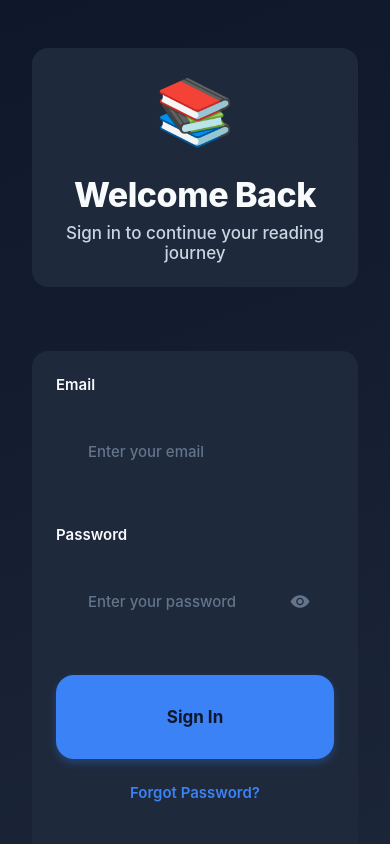
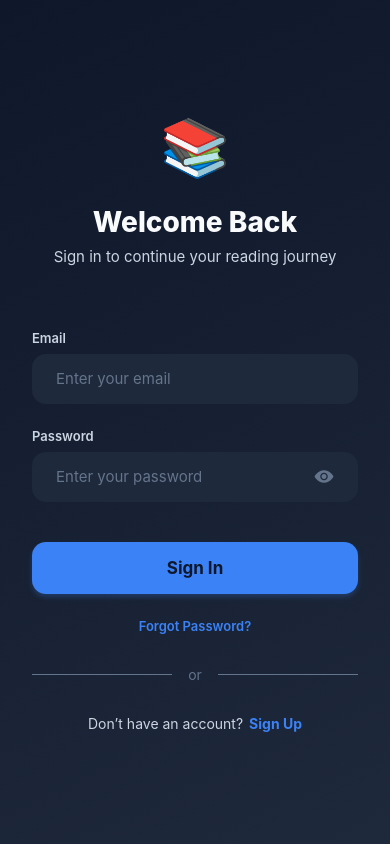
Before and after one commit to adnan-khattak/alphasquad, a React Native app: screen /Login in a window 390 px wide. Shown: the top 844 px of the page. Built offline with nearby package versions, Linux system fonts and the light colour scheme; what expo-notifications would draw is missing.

Commit message:
Feat: supabase integeration authentication added

```diff
--- a/src/screens/LoginScreen.js
+++ b/src/screens/LoginScreen.js
@@ -199,66 +199,118 @@ const LoginScreen = ({ navigation }) => {
   });
 
   return (
-    <GradientBackground colors={[colors.gradientStart, colors.gradientEnd]}>
-      <SafeAreaView style={styles.container}>
-        <StatusBar barStyle={isDark ? "light-content" : "dark-content"} backgroundColor={colors.background} />
+    <GradientBackground colors={[colors.gradientStart, colors.gradientEnd]} style={{ flex: 1 }}>
+      <SafeAreaView style={{ flex: 1 }}>
+        <StatusBar
+          barStyle={isDark ? 'light-content' : 'dark-content'}
+          backgroundColor={colors.background}
+        />
 
         <KeyboardAvoidingView
-          behavior={Platform.OS === 'ios' ? 'padding' : 'height'}
-          style={styles.container}
+          style={{ flex: 1 }}
+          behavior={Platform.OS === 'ios' ? 'padding' : undefined}
+          keyboardVerticalOffset={Platform.OS === 'ios' ? 60 : 0}
         >
           <ScrollView
-            contentContainerStyle={styles.scrollView}
+            contentContainerStyle={{
+              flexGrow: 1,
+              justifyContent: 'center',
+              paddingHorizontal: SPACING.xl,
+              paddingVertical: SPACING.xxl,
+            }}
             showsVerticalScrollIndicator={false}
             keyboardShouldPersistTaps="handled"
           >
-            <View style={styles.content}>
             {/* Header */}
-              <AnimatedCard style={styles.header} delay={0}>
-                <Text style={styles.logo}>📚</Text>
-                <Text style={styles.title}>Welcome Back</Text>
-                <Text style={styles.subtitle}>
+            <View style={{ alignItems: 'center', marginBottom: SPACING.xxxl }}>
+              <Text style={{ fontSize: 56, marginBottom: SPACING.lg }}>📚</Text>
+              <Text style={{
+                fontSize: FONT_SIZES.xxxl,
+                fontWeight: '800',
+                color: colors.textPrimary,
+                marginBottom: SPACING.sm,
+              }}>
+                Welcome Back
+              </Text>
+              <Text style={{
+                fontSize: FONT_SIZES.md,
+                color: colors.textSecondary,
+                textAlign: 'center',
+              }}>
                 Sign in to continue your reading journey
               </Text>
-              </AnimatedCard>
+            </View>
 
-              {/* Login Form */}
-              <AnimatedCard style={styles.form} delay={200}>
-                <View style={styles.inputGroup}>
-                  <Text style={styles.label}>Email</Text>
-                  <View style={styles.inputContainer}>
+            {/* Email */}
+            <View style={{ marginBottom: SPACING.lg }}>
+              <Text style={{
+                fontSize: FONT_SIZES.sm,
+                fontWeight: '600',
+                color: colors.textSecondary,
+                marginBottom: SPACING.sm,
+              }}>
+                Email
+              </Text>
+              <View style={{
+                backgroundColor: colors.surface,
+                borderRadius: BORDER_RADIUS.lg,
+                paddingHorizontal: SPACING.lg,
+                flexDirection: 'row',
+                alignItems: 'center',
+              }}>
                 <TextInput
-                      style={[styles.input, errors.email && { borderColor: colors.error, borderWidth: 1 }]}
+                  style={{
+                    flex: 1,
+                    height: 50,
+                    fontSize: FONT_SIZES.md,
+                    color: colors.textPrimary,
+                  }}
                   value={email}
                   onChangeText={setEmail}
                   placeholder="Enter your email"
                   placeholderTextColor={colors.textMuted}
                   keyboardType="email-address"
                   autoCapitalize="none"
-                      autoCorrect={false}
-                      returnKeyType="next"
                 />
               </View>
-                  {errors.email && <Text style={styles.errorText}>{errors.email}</Text>}
+              {errors.email && (
+                <Text style={{ fontSize: FONT_SIZES.sm, color: colors.error, marginTop: 4 }}>
+                  {errors.email}
+                </Text>
+              )}
             </View>
 
-                <View style={styles.inputGroup}>
-                  <Text style={styles.label}>Password</Text>
-                  <View style={styles.inputContainer}>
+            {/* Password */}
+            <View style={{ marginBottom: SPACING.lg }}>
+              <Text style={{
+                fontSize: FONT_SIZES.sm,
+                fontWeight: '600',
+                color: colors.textSecondary,
+                marginBottom: SPACING.sm,
+              }}>
+                Password
+              </Text>
+              <View style={{
+                backgroundColor: colors.surface,
+                borderRadius: BORDER_RADIUS.lg,
+                paddingHorizontal: SPACING.lg,
+                flexDirection: 'row',
+                alignItems: 'center',
+              }}>
                 <TextInput
-                      style={[styles.input, errors.password && { borderColor: colors.error, borderWidth: 1 }]}
+                  style={{
+                    flex: 1,
+                    height: 50,
+                    fontSize: FONT_SIZES.md,
+                    color: colors.textPrimary,
+                  }}
                   value={password}
                   onChangeText={setPassword}
                   placeholder="Enter your password"
                   placeholderTextColor={colors.textMuted}
                   secureTextEntry={!showPassword}
-                      returnKeyType="done"
-                      onSubmitEditing={handleLogin}
                 />
-                    <TouchableOpacity
-                      style={styles.passwordToggle}
-                      onPress={() => setShowPassword(!showPassword)}
-                    >
+                <TouchableOpacity onPress={() => setShowPassword(!showPassword)}>
                   <Ionicons
                     name={showPassword ? 'eye-off' : 'eye'}
                     size={20}
@@ -266,51 +318,68 @@ const LoginScreen = ({ navigation }) => {
                   />
                 </TouchableOpacity>
               </View>
-                  {errors.password && <Text style={styles.errorText}>{errors.password}</Text>}
+              {errors.password && (
+                <Text style={{ fontSize: FONT_SIZES.sm, color: colors.error, marginTop: 4 }}>
+                  {errors.password}
+                </Text>
+              )}
             </View>
 
+            {/* Sign In Button */}
             <TouchableOpacity
-                  style={[styles.loginButton, loading && styles.disabledButton]}
+              style={{
+                backgroundColor: colors.accent,
+                borderRadius: BORDER_RADIUS.lg,
+                height: 52,
+                alignItems: 'center',
+                justifyContent: 'center',
+                marginTop: SPACING.md,
+                marginBottom: SPACING.lg,
+                shadowColor: colors.accent,
+                shadowOffset: { width: 0, height: 3 },
+                shadowOpacity: 0.25,
+                shadowRadius: 5,
+                elevation: 4,
+              }}
               onPress={handleLogin}
               disabled={loading}
             >
-                  <Text style={styles.loginButtonText}>
+              <Text style={{
+                fontSize: FONT_SIZES.lg,
+                fontWeight: '700',
+                color: colors.background,
+              }}>
                 {loading ? 'Signing In...' : 'Sign In'}
               </Text>
             </TouchableOpacity>
 
-                <TouchableOpacity
-                  style={styles.forgotPasswordButton}
-                  onPress={handleForgotPassword}
-                >
-                  <Text style={styles.forgotPasswordText}>Forgot Password?</Text>
+            {/* Forgot password */}
+            <TouchableOpacity onPress={handleForgotPassword} style={{ alignSelf: 'center', marginBottom: SPACING.xl }}>
+              <Text style={{ fontSize: FONT_SIZES.sm, color: colors.accent, fontWeight: '600' }}>
+                Forgot Password?
+              </Text>
             </TouchableOpacity>
-              </AnimatedCard>
 
-              {/* Sign Up Prompt */}
-              <AnimatedCard style={{ alignItems: 'center' }} delay={400}>
-                <View style={styles.divider}>
-                  <View style={styles.dividerLine} />
-                  <Text style={styles.dividerText}>or</Text>
-                  <View style={styles.dividerLine} />
+            {/* Divider */}
+            <View style={{ flexDirection: 'row', alignItems: 'center', marginBottom: SPACING.xl }}>
+              <View style={{ flex: 1, height: 1, backgroundColor: colors.textMuted }} />
+              <Text style={{ marginHorizontal: SPACING.md, color: colors.textMuted }}>or</Text>
+              <View style={{ flex: 1, height: 1, backgroundColor: colors.textMuted }} />
             </View>
 
-                <View style={styles.signupPrompt}>
-                  <Text style={styles.signupPromptText}>Don't have an account?</Text>
-                  <TouchableOpacity
-                    style={styles.signupButton}
-                    onPress={() => navigation.navigate('SignUp')}
-                  >
-                    <Text style={styles.signupButtonText}>Sign Up</Text>
+            {/* Sign Up */}
+            <View style={{ flexDirection: 'row', justifyContent: 'center' }}>
+              <Text style={{ color: colors.textSecondary }}>Don’t have an account?</Text>
+              <TouchableOpacity onPress={() => navigation.navigate('SignUp')}>
+                <Text style={{ marginLeft: 6, color: colors.accent, fontWeight: '700' }}>Sign Up</Text>
               </TouchableOpacity>
-                </View>
-              </AnimatedCard>
             </View>
           </ScrollView>
         </KeyboardAvoidingView>
       </SafeAreaView>
     </GradientBackground>
   );
+
 };
 
 export default LoginScreen;
--- a/src/screens/SignUpScreen.js
+++ b/src/screens/SignUpScreen.js
@@ -224,86 +224,141 @@ const SignUpScreen = ({ navigation }) => {
   });
 
   return (
-    <GradientBackground colors={[colors.gradientStart, colors.gradientEnd]}>
-      <SafeAreaView style={styles.container}>
-        <StatusBar barStyle={isDark ? "light-content" : "dark-content"} backgroundColor={colors.background} />
+    <GradientBackground colors={[colors.gradientStart, colors.gradientEnd]} style={{ flex: 1 }}>
+      <SafeAreaView style={{ flex: 1 }}>
+        <StatusBar
+          barStyle={isDark ? 'light-content' : 'dark-content'}
+          backgroundColor={colors.background}
+        />
 
         {/* Back Button */}
         <TouchableOpacity
-          style={[styles.backButton, { backgroundColor: colors.surface }]}
+          style={{
+            position: 'absolute',
+            top: SPACING.xl,
+            left: SPACING.xl,
+            zIndex: 10,
+            width: 44,
+            height: 44,
+            borderRadius: 22,
+            backgroundColor: colors.surface,
+            alignItems: 'center',
+            justifyContent: 'center',
+            shadowColor: colors.textPrimary,
+            shadowOpacity: 0.15,
+            shadowRadius: 6,
+            elevation: 4,
+          }}
           onPress={() => navigation.goBack()}
         >
-          <Ionicons name="arrow-back" size={24} color={colors.textPrimary} />
+          <Ionicons name="arrow-back" size={22} color={colors.textPrimary} />
         </TouchableOpacity>
 
         <KeyboardAvoidingView
-          behavior={Platform.OS === 'ios' ? 'padding' : 'height'}
-          style={styles.container}
+          behavior={Platform.OS === 'ios' ? 'padding' : undefined}
+          style={{ flex: 1 }}
+          keyboardVerticalOffset={Platform.OS === 'ios' ? 70 : 0}
         >
           <ScrollView
-            contentContainerStyle={styles.scrollView}
+            contentContainerStyle={{
+              flexGrow: 1,
+              justifyContent: 'center',
+              paddingHorizontal: SPACING.xl,
+              paddingVertical: SPACING.xxl,
+            }}
             showsVerticalScrollIndicator={false}
             keyboardShouldPersistTaps="handled"
           >
-            <View style={styles.content}>
             {/* Header */}
-              <AnimatedCard style={styles.header} delay={0}>
-                <Text style={styles.logo}>📚</Text>
-                <Text style={styles.title}>Create Account</Text>
-                <Text style={styles.subtitle}>
+            <View style={{ alignItems: 'center', marginBottom: SPACING.xxxl }}>
+              <Text style={{ fontSize: 56, marginBottom: SPACING.lg }}>📚</Text>
+              <Text style={{
+                fontSize: FONT_SIZES.xxxl,
+                fontWeight: '800',
+                color: colors.textPrimary,
+                marginBottom: SPACING.sm,
+              }}>
+                Create Account
+              </Text>
+              <Text style={{
+                fontSize: FONT_SIZES.md,
+                color: colors.textSecondary,
+                textAlign: 'center',
+              }}>
                 Join us and start tracking your reading progress
               </Text>
-              </AnimatedCard>
+            </View>
 
-              {/* Sign Up Form */}
-              <AnimatedCard style={styles.form} delay={200}>
-                <View style={styles.inputGroup}>
-                  <Text style={styles.label}>Full Name</Text>
+            {/* Full Name */}
+            <View style={{ marginBottom: SPACING.lg }}>
+              <Text style={{ fontSize: FONT_SIZES.sm, fontWeight: '600', color: colors.textSecondary, marginBottom: SPACING.sm }}>
+                Full Name
+              </Text>
+              <View style={{
+                backgroundColor: colors.surface,
+                borderRadius: BORDER_RADIUS.lg,
+                flexDirection: 'row',
+                alignItems: 'center',
+                paddingHorizontal: SPACING.lg,
+              }}>
                 <TextInput
-                    style={[styles.input, errors.fullName && { borderColor: colors.error, borderWidth: 1 }]}
+                  style={{ flex: 1, height: 50, fontSize: FONT_SIZES.md, color: colors.textPrimary }}
                   value={formData.fullName}
                   onChangeText={(value) => handleInputChange('fullName', value)}
                   placeholder="Enter your full name"
                   placeholderTextColor={colors.textMuted}
                   autoCapitalize="words"
-                    autoCorrect={false}
-                    returnKeyType="next"
                 />
-                  {errors.fullName && <Text style={styles.errorText}>{errors.fullName}</Text>}
+              </View>
+              {errors.fullName && <Text style={{ fontSize: FONT_SIZES.sm, color: colors.error, marginTop: 4 }}>{errors.fullName}</Text>}
             </View>
 
-                <View style={styles.inputGroup}>
-                  <Text style={styles.label}>Email</Text>
+            {/* Email */}
+            <View style={{ marginBottom: SPACING.lg }}>
+              <Text style={{ fontSize: FONT_SIZES.sm, fontWeight: '600', color: colors.textSecondary, marginBottom: SPACING.sm }}>
+                Email
+              </Text>
+              <View style={{
+                backgroundColor: colors.surface,
+                borderRadius: BORDER_RADIUS.lg,
+                flexDirection: 'row',
+                alignItems: 'center',
+                paddingHorizontal: SPACING.lg,
+              }}>
                 <TextInput
-                    style={[styles.input, errors.email && { borderColor: colors.error, borderWidth: 1 }]}
+                  style={{ flex: 1, height: 50, fontSize: FONT_SIZES.md, color: colors.textPrimary }}
                   value={formData.email}
                   onChangeText={(value) => handleInputChange('email', value)}
                   placeholder="Enter your email"
                   placeholderTextColor={colors.textMuted}
                   keyboardType="email-address"
                   autoCapitalize="none"
-                    autoCorrect={false}
-                    returnKeyType="next"
                 />
-                  {errors.email && <Text style={styles.errorText}>{errors.email}</Text>}
+              </View>
+              {errors.email && <Text style={{ fontSize: FONT_SIZES.sm, color: colors.error, marginTop: 4 }}>{errors.email}</Text>}
             </View>
 
-                <View style={styles.inputGroup}>
-                  <Text style={styles.label}>Password</Text>
-                  <View style={styles.inputContainer}>
+            {/* Password */}
+            <View style={{ marginBottom: SPACING.lg }}>
+              <Text style={{ fontSize: FONT_SIZES.sm, fontWeight: '600', color: colors.textSecondary, marginBottom: SPACING.sm }}>
+                Password
+              </Text>
+              <View style={{
+                backgroundColor: colors.surface,
+                borderRadius: BORDER_RADIUS.lg,
+                flexDirection: 'row',
+                alignItems: 'center',
+                paddingHorizontal: SPACING.lg,
+              }}>
                 <TextInput
-                      style={[styles.input, errors.password && { borderColor: colors.error, borderWidth: 1 }]}
+                  style={{ flex: 1, height: 50, fontSize: FONT_SIZES.md, color: colors.textPrimary }}
                   value={formData.password}
                   onChangeText={(value) => handleInputChange('password', value)}
                   placeholder="Create a password"
                   placeholderTextColor={colors.textMuted}
                   secureTextEntry={!showPassword}
-                      returnKeyType="next"
                 />
-                    <TouchableOpacity
-                      style={styles.passwordToggle}
-                      onPress={() => setShowPassword(!showPassword)}
-                    >
+                <TouchableOpacity onPress={() => setShowPassword(!showPassword)}>
                   <Ionicons
                     name={showPassword ? 'eye-off' : 'eye'}
                     size={20}
@@ -311,26 +366,30 @@ const SignUpScreen = ({ navigation }) => {
                   />
                 </TouchableOpacity>
               </View>
-                  {errors.password && <Text style={styles.errorText}>{errors.password}</Text>}
+              {errors.password && <Text style={{ fontSize: FONT_SIZES.sm, color: colors.error, marginTop: 4 }}>{errors.password}</Text>}
             </View>
 
-                <View style={styles.inputGroup}>
-                  <Text style={styles.label}>Confirm Password</Text>
-                  <View style={styles.inputContainer}>
+            {/* Confirm Password */}
+            <View style={{ marginBottom: SPACING.lg }}>
+              <Text style={{ fontSize: FONT_SIZES.sm, fontWeight: '600', color: colors.textSecondary, marginBottom: SPACING.sm }}>
+                Confirm Password
+              </Text>
+              <View style={{
+                backgroundColor: colors.surface,
+                borderRadius: BORDER_RADIUS.lg,
+                flexDirection: 'row',
+                alignItems: 'center',
+                paddingHorizontal: SPACING.lg,
+              }}>
                 <TextInput
-                      style={[styles.input, errors.confirmPassword && { borderColor: colors.error, borderWidth: 1 }]}
+                  style={{ flex: 1, height: 50, fontSize: FONT_SIZES.md, color: colors.textPrimary }}
                   value={formData.confirmPassword}
                   onChangeText={(value) => handleInputChange('confirmPassword', value)}
                   placeholder="Confirm your password"
                   placeholderTextColor={colors.textMuted}
                   secureTextEntry={!showConfirmPassword}
-                      returnKeyType="done"
-                      onSubmitEditing={handleSignUp}
                 />
-                    <TouchableOpacity
-                      style={styles.passwordToggle}
-                      onPress={() => setShowConfirmPassword(!showConfirmPassword)}
-                    >
+                <TouchableOpacity onPress={() => setShowConfirmPassword(!showConfirmPassword)}>
                   <Ionicons
                     name={showConfirmPassword ? 'eye-off' : 'eye'}
                     size={20}
@@ -338,44 +397,53 @@ const SignUpScreen = ({ navigation }) => {
                   />
                 </TouchableOpacity>
               </View>
-                  {errors.confirmPassword && <Text style={styles.errorText}>{errors.confirmPassword}</Text>}
+              {errors.confirmPassword && <Text style={{ fontSize: FONT_SIZES.sm, color: colors.error, marginTop: 4 }}>{errors.confirmPassword}</Text>}
             </View>
 
+            {/* Create Account Button */}
             <TouchableOpacity
-                  style={[styles.signupButton, loading && styles.disabledButton]}
+              style={{
+                backgroundColor: colors.accent,
+                borderRadius: BORDER_RADIUS.lg,
+                height: 52,
+                alignItems: 'center',
+                justifyContent: 'center',
+                marginTop: SPACING.md,
+                marginBottom: SPACING.xl,
+                shadowColor: colors.accent,
+                shadowOffset: { width: 0, height: 3 },
+                shadowOpacity: 0.25,
+                shadowRadius: 5,
+                elevation: 4,
+              }}
               onPress={handleSignUp}
               disabled={loading}
             >
-                  <Text style={styles.signupButtonText}>
+              <Text style={{ fontSize: FONT_SIZES.lg, fontWeight: '700', color: colors.background }}>
                 {loading ? 'Creating Account...' : 'Create Account'}
               </Text>
             </TouchableOpacity>
-              </AnimatedCard>
+
+            {/* Divider */}
+            <View style={{ flexDirection: 'row', alignItems: 'center', marginBottom: SPACING.xl }}>
+              <View style={{ flex: 1, height: 1, backgroundColor: colors.textMuted }} />
+              <Text style={{ marginHorizontal: SPACING.md, color: colors.textMuted }}>or</Text>
+              <View style={{ flex: 1, height: 1, backgroundColor: colors.textMuted }} />
+            </View>
 
             {/* Login Prompt */}
-              <AnimatedCard style={{ alignItems: 'center' }} delay={400}>
-                <View style={styles.divider}>
-                  <View style={styles.dividerLine} />
-                  <Text style={styles.dividerText}>or</Text>
-                  <View style={styles.dividerLine} />
-                </View>
-
-                <View style={styles.loginPrompt}>
-                  <Text style={styles.loginPromptText}>Already have an account?</Text>
-                  <TouchableOpacity
-                    style={styles.loginButton}
-                    onPress={() => navigation.navigate('Login')}
-                  >
-                    <Text style={styles.loginButtonText}>Sign In</Text>
+            <View style={{ flexDirection: 'row', justifyContent: 'center' }}>
+              <Text style={{ color: colors.textSecondary }}>Already have an account?</Text>
+              <TouchableOpacity onPress={() => navigation.navigate('Login')}>
+                <Text style={{ marginLeft: 6, color: colors.accent, fontWeight: '700' }}>Sign In</Text>
               </TouchableOpacity>
-                </View>
-              </AnimatedCard>
             </View>
           </ScrollView>
         </KeyboardAvoidingView>
       </SafeAreaView>
     </GradientBackground>
   );
+
 };
 
 export default SignUpScreen;
```
Lines whose indentation alone changed are shown as unchanged.
